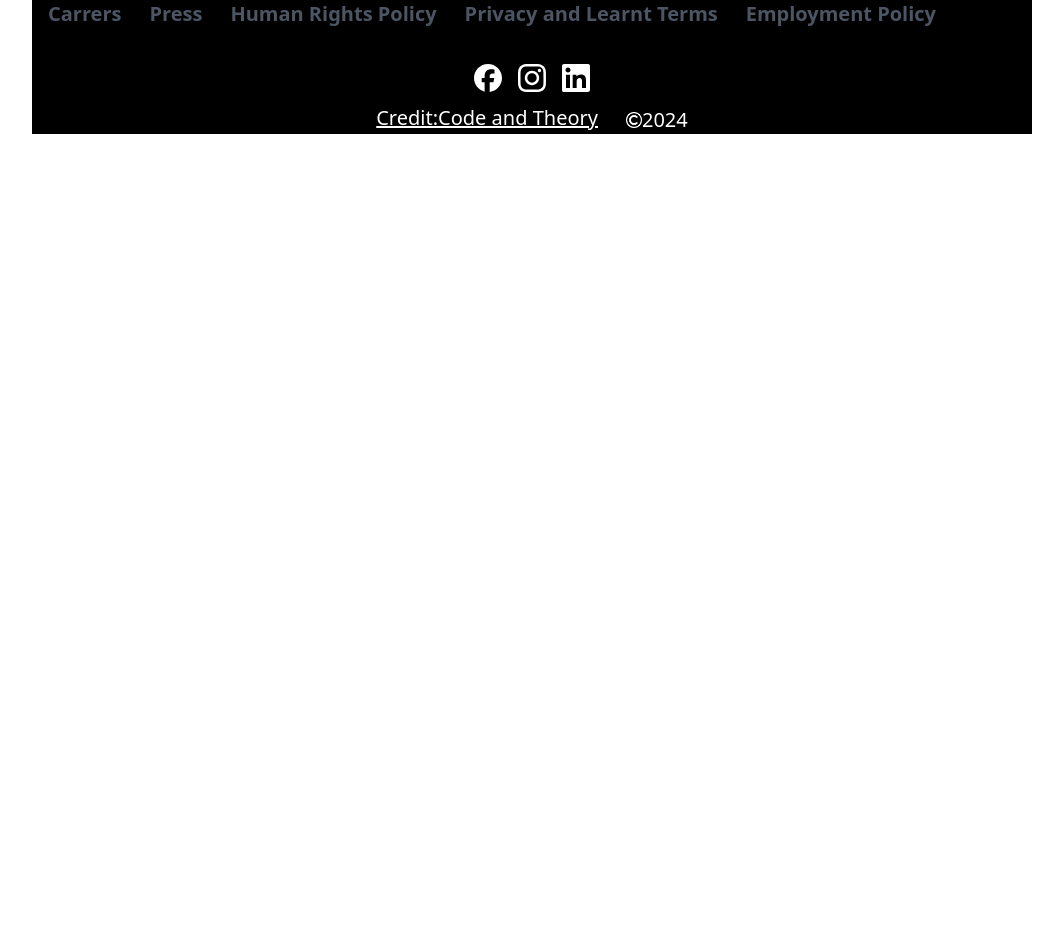
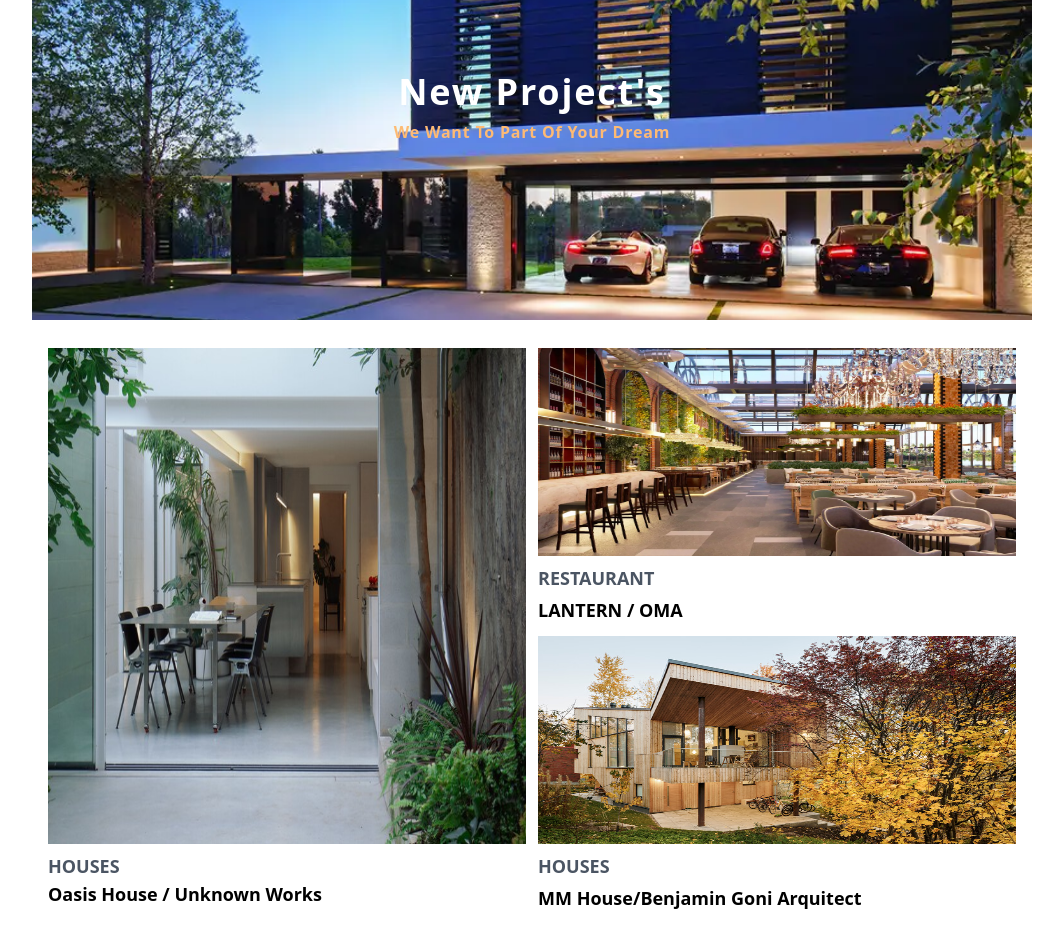
Before and after one commit to joyasaha1004/Archistructure, a React (Vite) app: page /newproject in a window 1280 px wide. Shown: the part 140-1090 px from the top of the page, without its empty margins (108-1171 px from the left). Before the commit the page ends 800 px from the top, so only its background shows below. Built offline with nearby package versions, Linux system fonts and the light colour scheme; the HTML template or start-up script is replaced by a standard one.

Commit message:
add all changes

```diff
--- a/src/App.jsx
+++ b/src/App.jsx
@@ -34,9 +34,9 @@ function App() {
   <Route path="/Archistructure" element={<Home/>}/>
  <Route path="/" element={<Home/>}/>
      <Route path="/about" element={<About/>}/>
-    {/*<Route path="/newproject" element={<NewProject/>}/>
+    <Route path="/newproject" element={<NewProject/>}/>
     <Route path="/works" element={<Works/>}/>
-    <Route path="/contact" element={<ContactUs/>}/> */}
+    <Route path="/contact" element={<ContactUs/>}/>
   </Routes>
   <Footer/>
     </>
--- a/src/Components/Navbar/Navbar.css
+++ b/src/Components/Navbar/Navbar.css
@@ -8,7 +8,7 @@
     .nav-list li{
      @apply text-lg mb-6 font-semibold hover:text-sky-500
     }
-    .list{
+    .list li{
         @apply hover:text-sky-500 self-center
     }
 }
--- /dev/null
+++ b/src/Components/New_Project/New_Project.css
@@ -0,0 +1,25 @@
+@tailwind base;
+@tailwind components;
+@tailwind utilities;
+
+@layer components{
+
+        .small-pro img{
+            @apply  h-28 sm:h-32 w-full mb-1 md:h-40 lg:h-52 lg:mb-2
+        }
+        .small-pro span{
+            @apply text-xs sm:text-sm text-gray-600 lg:text-lg
+        }
+        .small-pro p{
+            @apply text-xs sm:text-sm lg:text-lg   xl:mt-1 dark:text-white
+        }
+        .big-pro img{
+            @apply h-52 w-full mb-1 sm:h-60 lg:h-72 lg:mb-2
+        }
+        .big-pro span{
+            @apply text-xs sm:text-sm text-gray-600 lg:text-lg
+        }
+        .big-pro p{
+            @apply text-xs sm:text-sm lg:text-lg dark:text-white
+        }
+}
--- a/src/Components/New_Project/New_Project.jsx
+++ b/src/Components/New_Project/New_Project.jsx
@@ -1,5 +1,6 @@
 import React from 'react';
-import build6 from "../Assets/build6.jpg";
+import "./New_Project.css";
+import project_bg from "../Assets/build6.jpg";
 import oasis from "../Assets/oasis.jpg";
 import mm from "../Assets/mm.jpg";
 import restaurant from "../Assets/restaurant.jpg";
@@ -21,35 +22,37 @@ import pergas from "../Assets/pergas.jpg";
 
 const New_Project = () => {
     return (
-        <div className="w-[300px] sm:w-[500px] pb-16 md:w-[700px] lg:w-[1000px] xl:w-[1500px] xxl:w-[1800px] dark:bg-gray-800">
+        <div className=" pb-16 overflow-x-hidden relative max-w-screen-xl mx-auto dark:bg-gray-800">
             <div>
-                <div className="">
-                    <img src={build6} className="brightness-75 sm:h-[250px] sm:w-[500px] md:w-[700px] lg:w-[1000px] lg:h-[400px] md:h-[300px] xl:w-[1500px] xl:h-[550px] xxl:w-[1800px] xxl:h-[620px]"></img>
-                    <div className="text-center ml-16 -mt-32 absolute font-semibold text-white sm:ml-40 sm:-mt-40 md:ml-64 md:-mt-44 lg:ml-[380px] lg:-mt-60 xl:ml-[450px] xl:-mt-80 xxl:-mt-[360px] xxl:ml-[550px]"
-                    data-aos="zoom-out"
+                <div className="bg-new-project bg-cover bg-center h-fit w-full relative mb-7"
+                 style={{ backgroundImage: `url(${project_bg})` }}
+                >
+                    {/* <img src={build6} className="brightness-75 sm:h-[250px] sm:w-[500px] md:w-[700px] lg:w-[1000px] lg:h-[400px] md:h-[300px] xl:w-[1500px] xl:h-[550px] xxl:w-[1800px] xxl:h-[620px]"></img> */}
+                    <div className="text-center  pt-40 pb-44 font-semibold text-white"
+                    // data-aos="zoom-out"
                     >
-                    <span className=" z-10 text-lg tracking-wide sm:text-2xl  md:text-3xl lg:text-4xl lg:tracking-wider  xl:text-5xl xxl:text-6xl ">New Project</span>
-                    <p className="text-xs text-orange-300 tracking-wide md:tracking-wider md:mt-1 lg:text-base xl:text-2xl lg:mt-2">We Want To Part Of Your Dream</p>
+                    <span className=" z-10 text-xl font-semibold tracking-wide sm:text-2xl  md:text-3xl  lg:tracking-wider lg:text-4xl ">New Project's</span>
+                    <p className="text-xs text-orange-300 tracking-wide md:tracking-wider mt-2 lg:text-base lg:mt-2">We Want To Part Of Your Dream</p>
                </div> </div>
             </div>
 
-            <div className="">
-            <div className="grid grid-rows-3 grid-flow-col gap-2 md:grid-cols-3 font-semibold md:gap-3 xl:gap-2 xxl:gap-2">
-                <div className="row-span-3 md:col-span-2">
-                    <img src={oasis} className="w-52 h-[270px] sm:h-[425px] md:w-[450px] md:h-[353px] lg:w-[650px] lg:h-[491px] xl:w-[750px] xl:h-[838px] mb-2 xxl:w-[900px] xxl:h-[957px] xxl:mb-4"></img>
-                    <span className="text-sm text-gray-600 lg:text-lg xl:text-2xl xxl:text-3xl ml-2">HOUSES</span>
-                    <p className=" ml-2 text-sm lg:text-lg xl:text-2xl xxl:text-3xl xl:mt-1 dark:text-white">Oasis House / Unknown Works</p>
+            <div className="pb-10 px-2 lg:px-4">
+            <div className="grid grid-rows-2 h-full gap-2 grid-cols-2 font-semibold md:gap-3">
+                <div className="row-span-2  h-full col-span-2 md:col-span-1">
+                    <img src={oasis} className="h-[19em] w-full mb-2 md:h-[24em] lg:h-[31em]"></img>
+                    <span className="text-xs sm:text-sm text-gray-600 lg:text-lg ">HOUSES</span>
+                    <p className=" text-xs sm:text-sm lg:text-lg dark:text-white">Oasis House / Unknown Works</p>
 
                 </div>
-                <div className="col-span-1 md:row-span-1 xl:-ml-52 xl:mr-28 xxl:-ml-64 xxl:mr-44">
-                    <img src={restaurant} className="mb-2 xxl:mb-4 "></img>
-                    <span className="text-sm text-gray-600 lg:text-lg xl:text-2xl xxl:text-3xl">RESTAURANT</span>
-                    <p className="text-sm lg:text-lg xl:text-2xl xxl:text-3xl xl:mt-1 dark:text-white" >LANTERN / OMA</p>
+                <div className="col-span-1 small-pro h-full row-span-1 ">
+                    <img src={restaurant} className=""></img>
+                    <span className="text-xs text-gray-600 lg:text-lg">RESTAURANT</span>
+                    <p className="text-xs lg:text-lg dark:text-white" >LANTERN / OMA</p>
                 </div>
-               <div className="row-span-2 col-span-1 md:row-span-2 xl:-ml-52 xl:mr-28 xxl:-ml-64 xxl:mr-44">
-                   <img src={mm} className="mb-2 xxl:mb-4 "></img>
-                   <span className="text-sm text-gray-600 lg:text-lg xl:text-2xl xxl:text-3xl">HOUSES</span>
-                   <p className="text-sm lg:text-lg xl:text-2xl xxl:text-3xl xl:mt-1 dark:text-white">MM House/Benjamin Goni Arquitect</p>
+               <div className=" col-span-1 small-pro  row-span-1 ">
+                   <img src={mm} className=" "></img>
+                   <span className="text-xs text-gray-600 lg:text-lg xl:text-2xl xxl:text-3xl">HOUSES</span>
+                   <p className="text-xs lg:text-lg  dark:text-white">MM House/Benjamin Goni Arquitect</p>
                </div>
             </div>
 
@@ -57,66 +60,66 @@ const New_Project = () => {
            </div>
 
            <div>
-           <div className="mx-2 font-semibold sm:flex sm:flex-wrap sm:gap-3 -mt-20 sm:-mt-40 md:ml-10 lg:-mt-52 md:-mt-32 xl:grid xl:grid-cols-3 xxl:mr-60 xxl:mx-3 xl:mr-28 xl:ml-3 xl:-mt-96">
+           <div className="px-2 big-pro font-semibold  md:grid md:grid-cols-2 md:gap-3  lg:px-4">
                <div className="mb-4">
-                   <img src={stewart} className="h-52 w-[287px] sm:w-[235px] md:w-[300px] xl:w-[440px] xl:h-72 xxl:w-[500px] xl:mb-3"
+                   <img src={stewart} className=""
                    data-aos="zoom-out" ></img>
-                   <span className="text-sm text-gray-600 xl:text-xl ">HOUSES</span>
-                   <p className="text-sm xl:text-xl dark:text-white">Stewart House/SSdH</p>
+                   <span className="text-">HOUSES</span>
+                   <p className="">Stewart House/SSdH</p>
                </div>
                <div className="mb-4">
-                   <img src={common} className="h-52 w-[287px] sm:w-[235px] md:w-[300px] xl:w-[440px] xl:h-72 xxl:w-[500px] xl:mb-3"
+                   <img src={common} className=""
                   data-aos="zoom-out" ></img>
-                   <span className="text-sm text-gray-600 xl:text-xl">COWORK INTERIORS</span>
+                   <span className="">COWORK INTERIORS</span>
 
-                   <p className="text-sm xl:text-xl dark:text-white">Common Knowledge Studio</p>
+                   <p className="">Common Knowledge Studio</p>
                </div>
                <div className="mb-4">
-                   <img src={gravity} className="h-52 w-[287px] sm:w-[235px]  md:w-[300px] xl:w-[440px] xl:h-72 xxl:w-[500px] xl:mb-3"
+                   <img src={gravity} className=""
                   data-aos="zoom-out" ></img>
-                   <span className="text-sm text-gray-600 xl:text-xl">OFFICES INTERIORS</span>
-                   <p className="text-sm xl:text-xl dark:text-white">HAKUHODO Gravity Office/DDA</p>
+                   <span className="">OFFICES INTERIORS</span>
+                   <p className="">HAKUHODO Gravity Office/DDA</p>
                </div>
                <div className="mb-4">
-                   <img src={horizon} className="h-52 w-[287px] sm:w-[235px] md:w-[300px] xl:w-[440px] xl:h-72 xxl:w-[500px] xl:mb-3"
+                   <img src={horizon} className=""
                   data-aos="zoom-out" ></img>
-                   <span className="text-sm text-gray-600 xl:text-xl">HOUSES</span>
-                   <p className="text-sm xl:text-xl dark:text-white">Horizon House/Taylor Knights</p>
+                   <span className="">HOUSES</span>
+                   <p className="">Horizon House/Taylor Knights</p>
                </div>
 
                <div className="mb-4">
-                   <img src={kindergarten} className="h-52 w-[287px] sm:w-[235px] md:w-[300px] xl:w-[440px] xl:h-72 xxl:w-[500px] xl:mb-3"
+                   <img src={kindergarten} className=""
                 data-aos="zoom-out"   ></img>
-                   <span className="text-sm text-gray-600 xl:text-xl">KINDERGARTEN</span>
-                   <p className="text-sm xl:text-xl dark:text-white">Kindergarten/office aaa</p>
+                   <span className="">KINDERGARTEN</span>
+                   <p className="">Kindergarten/office aaa</p>
                </div>
                <div>
-                   <img src={botijo} className="h-52 w-[287px] sm:w-[235px] md:w-[300px] xl:w-[440px] xl:h-72 xxl:w-[500px] xl:mb-3"
+                   <img src={botijo} className=""
                   data-aos="zoom-out" ></img>
-                   <span className="text-sm text-gray-600 xl:text-xl ">SUSTAINABILITY</span>
-                   <p className="text-sm xl:text-xl dark:text-white ">Botijo House/ALE Estudio</p>
+                   <span className="">SUSTAINABILITY</span>
+                   <p className="">Botijo House/ALE Estudio</p>
                </div>
            </div>
            </div>
 
 
-           <div className="mt-10">
-            <div className="grid grid-rows-3 grid-flow-col gap-2 md:grid-cols-3 font-semibold md:gap-3 xl:gap-2 xxl:gap-2">
-                <div className="row-span-3 md:col-span-2">
-                    <img src={brise} className="w-52 h-[270px] sm:h-[447px] md:w-[450px] md:h-[370px] lg:w-[650px] lg:h-[517px] xl:w-[750px] xl:h-[833px] mb-2 xxl:w-[900px] xxl:h-[957px] xxl:mb-4"></img>
-                    <span className="text-sm text-gray-600 lg:text-lg xl:text-2xl xxl:text-3xl ml-2">HOUSES</span>
-                    <p className=" ml-2 text-sm lg:text-lg xl:text-2xl xxl:text-3xl xl:mt-1 dark:text-white">Oasis House / Unknown Works</p>
+           <div className="mt-10 px-2 pb-10 lg:px-4">
+            <div className="grid grid-rows-2  h-full gap-2 grid-cols-2 font-semibold md:gap-3">
+                <div className="row-span-2 h-full col-span-2 md:col-span-1">
+                    <img src={brise} className="h-[19em] w-full mb-2 md:h-[24em] lg:h-[31em]"></img>
+                    <span className="text-xs text-gray-600 lg:text-lg ">HOUSES</span>
+                    <p className="text-xs lg:text-lg dark:text-white">Oasis House / Unknown Works</p>
 
                 </div>
-                <div className="col-span-1 md:row-span-1 xl:-ml-52 xl:mr-28 xxl:-ml-64 xxl:mr-44">
-                    <img src={library} className="mb-2 xxl:mb-4 xl:w-[610px] xl:h-[350px] xxl:h-[400px]"></img>
-                    <span className="text-sm text-gray-600 lg:text-lg xl:text-2xl xxl:text-3xl">LIBRARY</span>
-                    <p className="text-sm lg:text-lg xl:text-2xl xxl:text-3xl xl:mt-1 dark:text-white" >LANTERN / OMA</p>
+                <div className="col-span-1 small-pro h-full row-span-1 ">
+                    <img src={library} className="mb-2 "></img>
+                    <span className="">LIBRARY</span>
+                    <p className="" >LANTERN / OMA</p>
                 </div>
-               <div className="row-span-2 col-span-1 md:row-span-2 xl:-ml-52 xl:mr-28 xxl:-ml-64 xxl:mr-44">
-                   <img src={rvtk} className="mb-2 xxl:mb-4 xl:w-[610px] xl:h-[400px] xxl:h-[453px]"></img>
-                   <span className="text-sm text-gray-600 lg:text-lg xl:text-2xl xxl:text-3xl">APARTMENTS</span>
-                   <p className="text-sm lg:text-lg xl:text-2xl xxl:text-3xl xl:mt-1 dark:text-white">MM House/Benjamin Goni Arquitect</p>
+               <div className="col-span-1 small-pro h-full row-span-1 ">
+                   <img src={rvtk} className="mb-2 "></img>
+                   <span className="">APARTMENTS</span>
+                   <p className="">MM House/Benjamin Goni Arquitect</p>
                </div>
             </div>
 
@@ -125,45 +128,45 @@ const New_Project = () => {
 
 
            <div>
-           <div className="mx-2 font-semibold sm:flex sm:flex-wrap sm:gap-3 -mt-20 sm:-mt-28 md:ml-10 md:-mt-20 lg:-mt-32 xl:grid xl:-mt-80
-           xl:grid-cols-3 xxl:mr-60 xxl:mx-3 xl:mr-28 xl:ml-3">
+           <div className="mx-2 big-pro font-semibold  md:grid md:grid-cols-2 md:gap-3
+          lg:px-4 ">
                <div className="mb-4">
-                   <img src={villa} className="h-52 w-[287px] sm:w-[235px] md:w-[300px] xl:w-[440px] xl:h-72 xxl:w-[500px] xl:mb-3"
+                   <img src={villa} className=""
                    data-aos="zoom-out" ></img>
-                   <span className="text-sm text-gray-600 xl:text-xl ">HOUSES</span>
-                   <p className="text-sm xl:text-xl dark:text-white">Stewart House/SSdH</p>
+                   <span className="">HOUSES</span>
+                   <p className="">Stewart House/SSdH</p>
                </div>
                <div className="mb-4">
-                   <img src={gallery} className="h-52 w-[287px] sm:w-[235px] md:w-[300px] xl:w-[440px] xl:h-72 xxl:w-[500px] xl:mb-3"
+                   <img src={gallery} className=""
                   data-aos="zoom-out" ></img>
-                   <span className="text-sm text-gray-600 xl:text-xl">COWORK INTERIORS</span>
+                   <span className="">COWORK INTERIORS</span>
 
-                   <p className="text-sm xl:text-xl dark:text-white">Common Knowledge Studio</p>
+                   <p className="">Common Knowledge Studio</p>
                </div>
                <div className="mb-4">
-                   <img src={abey} className="h-52 w-[287px] sm:w-[235px]  md:w-[300px] xl:w-[440px] xl:h-72 xxl:w-[500px] xl:mb-3"
+                   <img src={abey} className=""
                   data-aos="zoom-out" ></img>
-                   <span className="text-sm text-gray-600 xl:text-xl">OFFICES INTERIORS</span>
-                   <p className="text-sm xl:text-xl dark:text-white">HAKUHODO Gravity Office/DDA</p>
+                   <span className="">OFFICES INTERIORS</span>
+                   <p className="">HAKUHODO Gravity Office/DDA</p>
                </div>
                <div className="mb-4">
-                   <img src={billy} className="h-52 w-[287px] sm:w-[235px] md:w-[300px] xl:w-[440px] xl:h-72 xxl:w-[500px] xl:mb-3"
+                   <img src={billy} className=""
                   data-aos="zoom-out" ></img>
-                   <span className="text-sm text-gray-600 xl:text-xl">HOUSES</span>
-                   <p className="text-sm xl:text-xl dark:text-white">Horizon House/Taylor Knights</p>
+                   <span className="">HOUSES</span>
+                   <p className="">Horizon House/Taylor Knights</p>
                </div>
 
                <div className="mb-4">
-                   <img src={wa} className="h-52 w-[287px] sm:w-[235px] md:w-[300px] xl:w-[440px] xl:h-72 xxl:w-[500px] xl:mb-3"
+                   <img src={wa} className=""
                 data-aos="zoom-out"   ></img>
-                   <span className="text-sm text-gray-600 xl:text-xl">KINDERGARTEN</span>
-                   <p className="text-sm xl:text-xl dark:text-white">Kindergarten/office aaa</p>
+                   <span className="">KINDERGARTEN</span>
+                   <p className="">Kindergarten/office aaa</p>
                </div>
                <div>
-                   <img src={pergas} className="h-52 w-[287px] sm:w-[235px] md:w-[300px] xl:w-[440px] xl:h-72 xxl:w-[500px] xl:mb-3"
+                   <img src={pergas} className=""
                   data-aos="zoom-out" ></img>
-                   <span className="text-sm text-gray-600 xl:text-xl ">SUSTAINABILITY</span>
-                   <p className="text-sm xl:text-xl dark:text-white">Botijo House/ALE Estudio</p>
+                   <span className=" ">SUSTAINABILITY</span>
+                   <p className="">Botijo House/ALE Estudio</p>
                </div>
            </div>
            </div>
--- a/tailwind.config.js
+++ b/tailwind.config.js
@@ -9,11 +9,23 @@ export default {
       md: '500px',
       lg: '700px',
       xl: '1000px',
-      '2xl': '1500px',
+    '2xl': '1500px',
     },
 
     extend: {
+      backgroundImage: {
 
+          'hero-pattern': "url('../Assets/build5.jpg')",
+          'new-project' : "url('../Assets/build.jpg')",
+        // 'restaurant-pic' : "url('../Assets/restaurant_bg.png')",
+        // 'footer-pic' : "url('../Assets/footer.png')",
+        // 'offer-pic' : "url('../Assets/offer_bg.png')",
+        //  'menu' : "url('../Assets/menu_bg.png')",
+        // 'reservation-bg': "url('../Assets/reservation1.png')",
+        // 'wood-bg': "url('../Assets/wood_bg.png')",
+        // 'contact-bg':"url('../Assets/contact_bg.png')",
+
+      }
     },
   },
   plugins: [],
```
Also changed, not shown: src/Components/Architecture/Architecture.css (added, +19 -0 lines), src/Components/Architecture/Architecture.jsx (+50 -24 lines), src/Components/Hero/Hero.jsx (+0 -21 lines).
